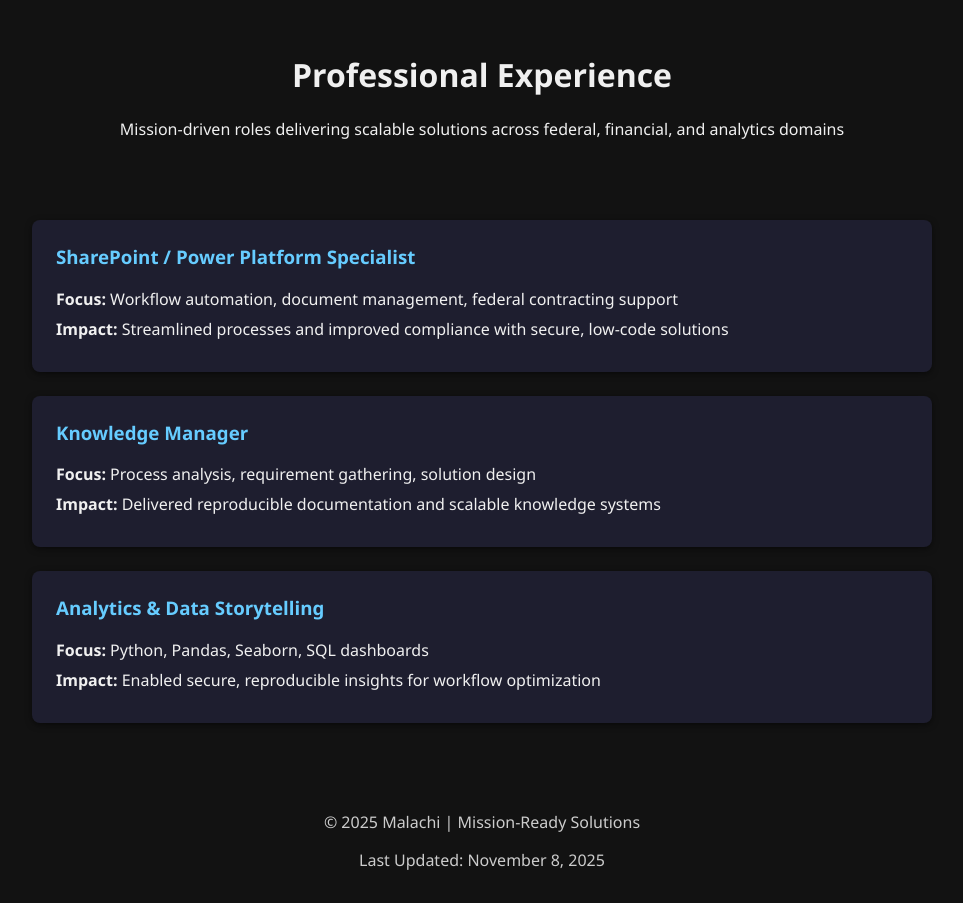
After one commit to Malachi-McCloud/MALACHI_PORTFOLIO, a Flask app: page /experience in a window 1280 px wide. The commit adds this page. Shown: the whole page, without its empty margins (158-1121 px from the left). Run offline with Flask 3, Linux system fonts and the light colour scheme.

Commit message:
Revised landing for only three sections Experience, Projects and Resume. Created base formats including merging two pages from the old version together and fixed routing

```diff
--- a/app/routes.py
+++ b/app/routes.py
@@ -15,10 +15,6 @@ def index():
 def resume():
     return render_template('resume.html')
 
-# Route for analytics page
-@main.route('/analytics')
-def analytics():
-    return render_template('analytics.html')
 
 # Route for projects page
 @main.route('/projects')
@@ -34,8 +30,3 @@ def experience():
 @main.route('/contact')
 def contact():
     return render_template('contact.html')
-
-# Route for power plaatform page
-@main.route("/power-platform")
-def power_platform():
-    return render_template("power-platform.html")
--- a/app/static/css/style.css
+++ b/app/static/css/style.css
@@ -5,7 +5,7 @@ body {
   color: #f0f0f0;
   margin: 0;
   padding: 0;
-  display: flex;
+  display: block;
   justify-content: center;
   align-items: flex-start; /* Use 'center' for vertical centering */
   min-height: 100vh;
@@ -67,6 +67,8 @@ body {
 
 .resume-card h2 {
   margin-bottom: 10px;
+  text-align: center;
+  color: #ffffff;
 }
 
 .resume-card p {
@@ -125,8 +127,20 @@ footer {
 
 
 .resume-container {
-  max-width: 800px;
+  max-width: 900px;
+  margin: 0 auto;
   width: 100%;
   padding: 2rem;
   box-sizing: border-box;
 }
+
+/* Section Titles */
+section h2 {
+  text-align: center;      /* centers text above grids */
+  margin: 20px 0;          /* spacing above/below */
+  font-size: 1.8em;        /* slightly larger for section headers */
+  color: #ffffff;          /* consistent dark-mode color */
+  border-bottom: 2px solid #333; /* optional underline for clarity */
+  display: inline-block;   /* keeps underline tight to text */
+  padding-bottom: 5px;
+}
--- /dev/null
+++ b/app/templates/experience.html
@@ -0,0 +1,92 @@
+<!DOCTYPE html>
+<html lang="en">
+<head>
+  <meta charset="UTF-8" />
+  <meta name="viewport" content="width=device-width, initial-scale=1.0" />
+  <title>Experience | Malachi McCloud</title>
+  <link rel="stylesheet" href="{{ url_for('static', filename='css/style.css') }}">
+  <style>
+    body {
+      background-color: #121212;
+      color: #f0f0f0;
+      font-family: 'Segoe UI', sans-serif;
+      margin: 0;
+      padding: 0;
+    }
+
+    header {
+      text-align: center;
+      padding: 2rem 1rem;
+    }
+
+    .experience-section {
+      max-width: 900px;
+      margin: 0 auto;
+      padding: 2rem;
+    }
+
+    .experience-item {
+      background-color: #1e1e2f;
+      border-radius: 8px;
+      padding: 1.5rem;
+      margin-bottom: 1.5rem;
+      box-shadow: 0 2px 6px rgba(0,0,0,0.5);
+    }
+
+    .experience-item h3 {
+      margin-top: 0;
+      color: #66ccff;
+    }
+
+    .experience-item p {
+      margin: 0.5rem 0;
+    }
+
+    footer {
+      text-align: center;
+      padding: 1rem 0;
+      color: #cccccc;
+    }
+  </style>
+</head>
+
+<body>
+  <header>
+    <h1>Professional Experience</h1>
+    <p>Mission-driven roles delivering scalable solutions across federal, financial, and analytics domains</p>
+  </header>
+
+  <main class="experience-section">
+    <div class="experience-item">
+      <h3>SharePoint / Power Platform Specialist</h3>
+      <p><strong>Focus:</strong> Workflow automation, document management, federal contracting support</p>
+      <p><strong>Impact:</strong> Streamlined processes and improved compliance with secure, low-code solutions</p>
+    </div>
+
+    <div class="experience-item">
+      <h3>Knowledge Manager</h3>
+      <p><strong>Focus:</strong> Process analysis, requirement gathering, solution design</p>
+      <p><strong>Impact:</strong> Delivered reproducible documentation and scalable knowledge systems</p>
+    </div>
+
+    <div class="experience-item">
+      <h3>Analytics & Data Storytelling</h3>
+      <p><strong>Focus:</strong> Python, Pandas, Seaborn, SQL dashboards</p>
+      <p><strong>Impact:</strong> Enabled secure, reproducible insights for workflow optimization</p>
+    </div>
+  </main>
+
+  <footer>
+    <p>&copy; 2025 Malachi | Mission-Ready Solutions</p>
+    <p>Last Updated: <span id="last-updated"></span></p>
+    <script>
+      const updated = new Date();
+      document.getElementById("last-updated").textContent = updated.toLocaleDateString("en-US", {
+        year: "numeric",
+        month: "long",
+        day: "numeric"
+      });
+    </script>
+  </footer>
+</body>
+</html>
```
Also changed, not shown: app/templates/landing.html (+25 -49 lines), app/templates/projects.html (+171 -0 lines), app/templates/index.html (deleted).
